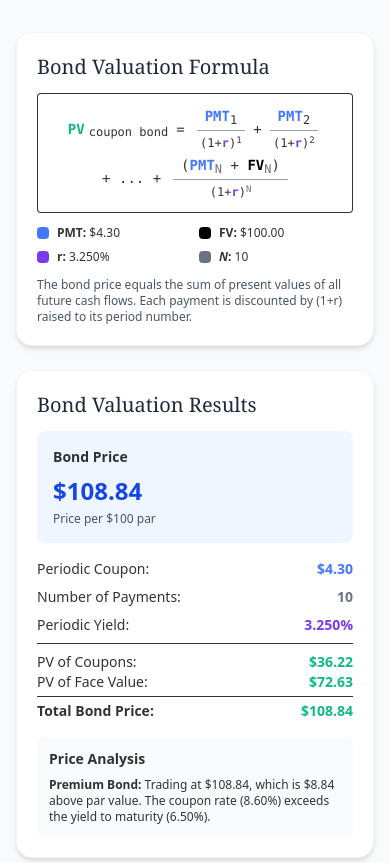
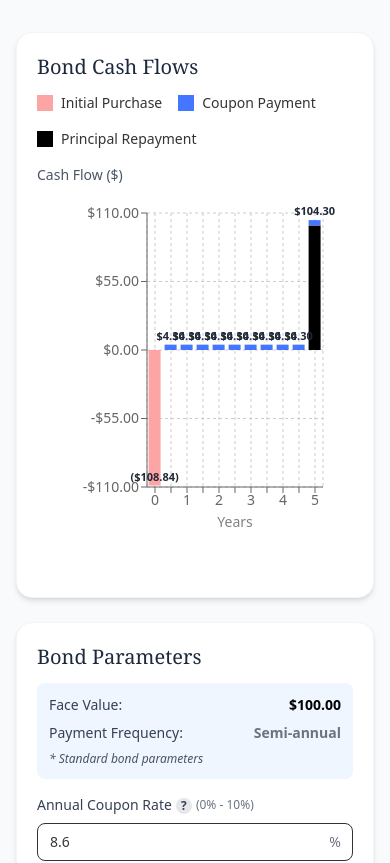
Before and after one commit to PaulReadCFA/lm2los1_bond, a React (Vite) app: page / in a window 390 px wide. Shown: the top 863 px of the page. Built offline with nearby package versions, Linux system fonts and the light colour scheme.

Commit message:
rearrange

```diff
--- a/src/App.jsx
+++ b/src/App.jsx
@@ -270,8 +270,8 @@
         {/* Main Layout: Formula + Results on Left, Chart + Parameters on Right */}
         <div className="grid grid-cols-1 lg:grid-cols-3 gap-6">
 
-          {/* Left Column: Formula and Results */}
-          <div className="lg:col-span-1 space-y-6">
+          {/* Left Column: Formula and Results - appears AFTER chart/inputs on mobile */}
+          <div className="lg:col-span-1 space-y-6 order-2 lg:order-1">
 
             {/* Bond Valuation Formula */}
             <Card title="Bond Valuation Formula">
@@ -455,8 +455,8 @@
             </Card>
           </div>
 
-          {/* Right Column: Chart and Parameters */}
-          <div className="lg:col-span-2 space-y-6">
+          {/* Right Column: Chart and Parameters - appears FIRST on mobile */}
+          <div className="lg:col-span-2 space-y-6 order-1 lg:order-2">
 
             {/* Bond Cash Flows Chart */}
             <Card title="Bond Cash Flows">
```
